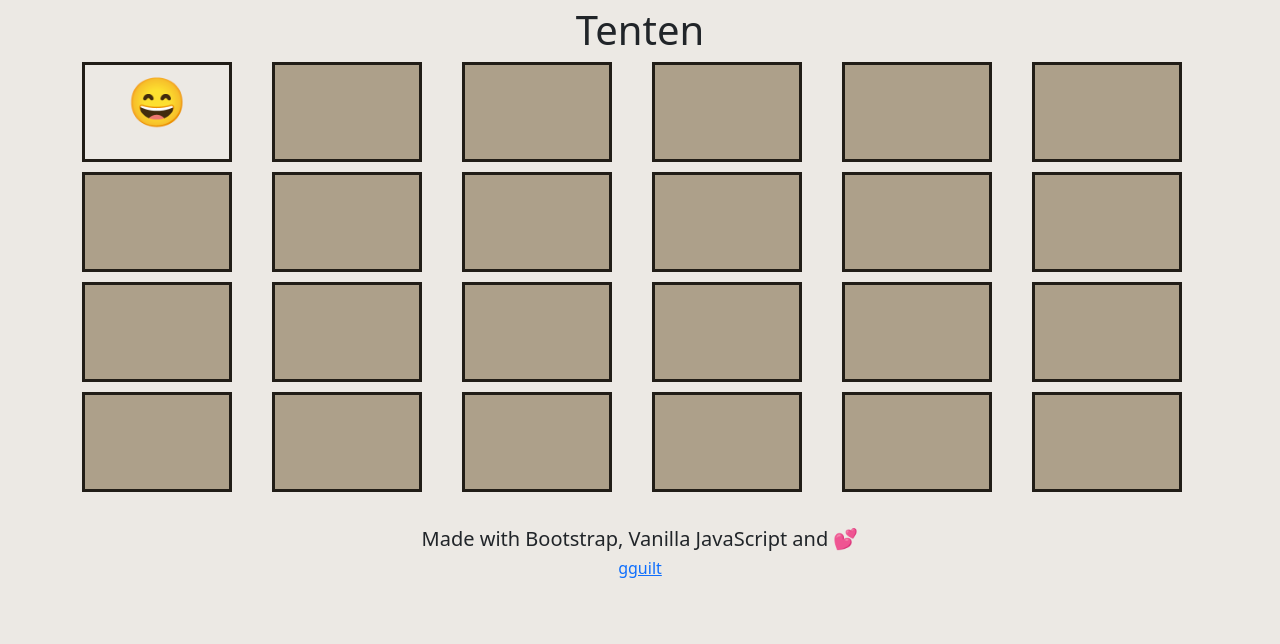
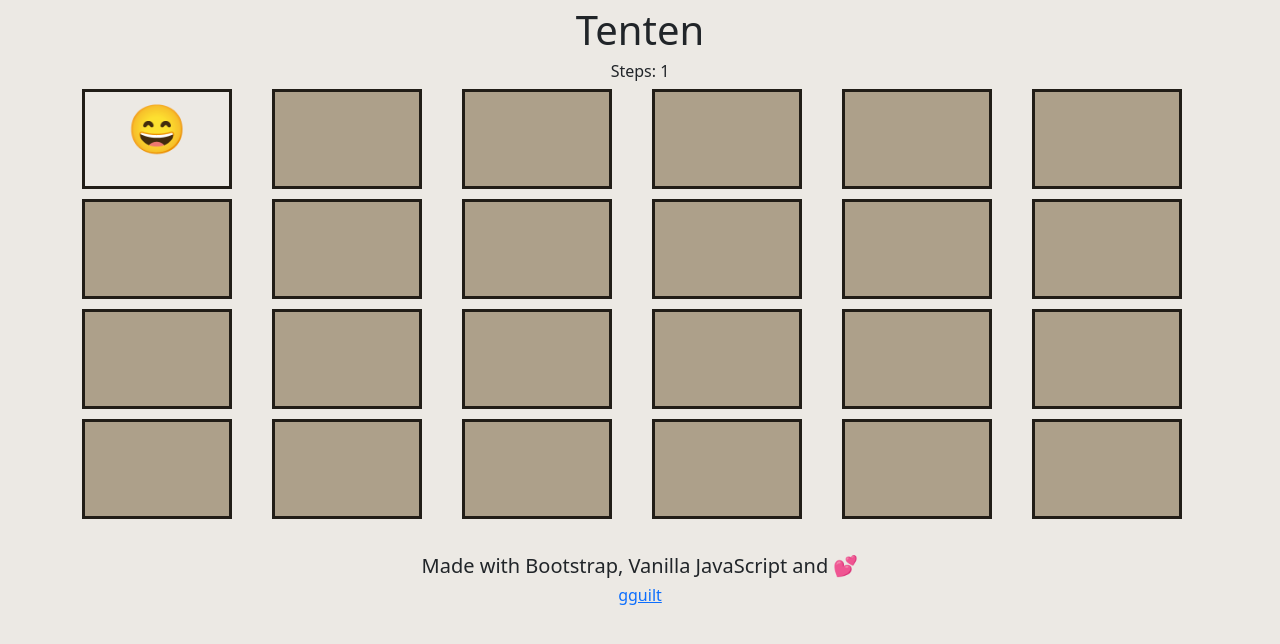
Before and after one commit to naphteine/tenten, a plain HTML site: page index.html in a window 1280 px wide. Both pictures are taken after a click on the element 157 px from the left and 112 px from the top of the page. Drawn offline with Linux system fonts and the light colour scheme.

Commit message:
Added step counter

```diff
--- a/index.html
+++ b/index.html
@@ -13,6 +13,7 @@
 <body>
     <header>
         <h1>Tenten</h1>
+        <h6 id="counter">Steps: 0</h6>
     </header>
     <main>
         <div class="container">
--- a/tenten.js
+++ b/tenten.js
@@ -41,6 +41,9 @@ var cardInfos = [
 	"1F600", "1F603", "1F604", "1F923", "1F607", "1F61A", "1F911", "1F47F", "1F971", "1F47A", "1F63A", "1F64A",
 ];
 
+var steps = 0;
+var counter = document.getElementById("counter");
+
 // Main code
 cardInfos = shuffle(cardInfos);
 
@@ -66,7 +69,14 @@ for (let i = 0; i < cards.length; i++) {
 			// Close the card
 			closeCard(i);
 			previousCard = -1;
+			steps++;
+			counter.textContent = "Steps: " + steps;
+			return
 		}
+
+		// Count steps
+		steps++;
+		counter.textContent = "Steps: " + steps;
 
 		// Display the card
 		openCard(i);
```
